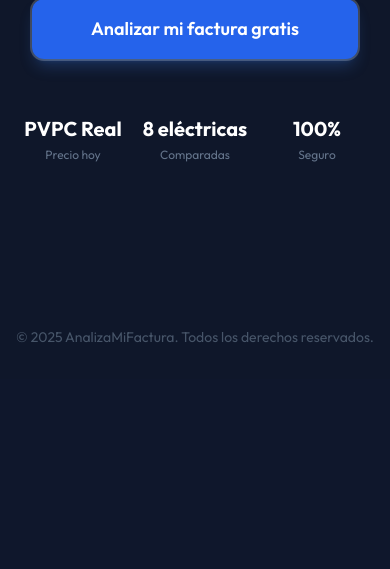
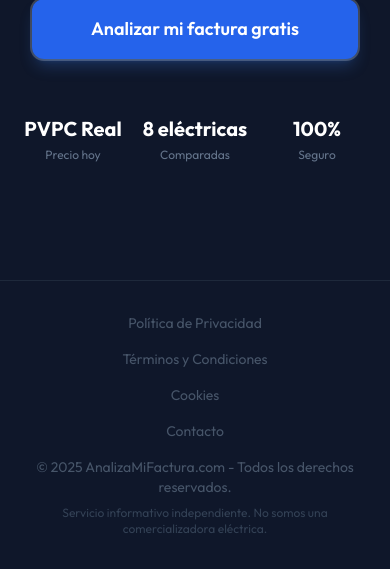
Before and after one commit to Gerardmc01/analizamifactura, a Flask app: page / in a window 390 px wide. Shown: the part 465-1034 px from the top of the page. Before the commit the page ends 807 px from the top, so only its background shows below. Run offline with Flask 3, Linux system fonts and the light colour scheme; some libraries are stand-ins or nearby versions.

Commit message:
SEO complete: Google verification + sitemap + robots + legal pages (RGPD compliant)

```diff
--- a/app.py
+++ b/app.py
@@ -1,4 +1,4 @@
-from flask import Flask, render_template, request, jsonify
+from flask import Flask, render_template, request, jsonify, send_from_directory
 import time
 from analysis_engine import analyze_electricity_bill
 import io
@@ -51,6 +51,14 @@
         traceback.print_exc()
         return jsonify({"success": False, "error": "Error al procesar la factura."})
 
+@app.route('/sitemap.xml')
+def sitemap():
+    return send_from_directory('static', 'sitemap.xml')
+
+@app.route('/robots.txt')
+def robots():
+    return send_from_directory('static', 'robots.txt')
+
 if __name__ == '__main__':
     import os
     port = int(os.environ.get('PORT', 5001))
--- a/static/js/app.jsx
+++ b/static/js/app.jsx
@@ -480,10 +480,251 @@
     </div>
 );
 
+// --- Legal Pages ---
+
+const PrivacidadPage = ({ onNavigate }) => (
+    <div className="max-w-4xl mx-auto px-4 py-16 animate-slide-up">
+        <h1 className="text-4xl md:text-5xl font-bold mb-8">Política de Privacidad</h1>
+
+        <div className="space-y-6 text-slate-300 leading-relaxed">
+            <p className="text-sm text-slate-400">Última actualización: 22 de noviembre de 2025</p>
+
+            <section className="glass-panel p-6 rounded-xl">
+                <h2 className="text-2xl font-bold text-white mb-4">1. Responsable del tratamiento</h2>
+                <p><strong>Identidad:</strong> AnalizaMiFactura.com</p>
+                <p><strong>Contacto:</strong> info@analizamifactura.com</p>
+            </section>
+
+            <section className="glass-panel p-6 rounded-xl">
+                <h2 className="text-2xl font-bold text-white mb-4">2. Datos que recopilamos</h2>
+                <p className="mb-3">En AnalizaMiFactura.com procesamos los siguientes datos:</p>
+                <ul className="list-disc list-inside space-y-2 ml-4">
+                    <li><strong>Datos de tu factura eléctrica:</strong> Importe total, consumo en kWh, fecha del período facturado.</li>
+                    <li><strong>Datos técnicos:</strong> Dirección IP (anonimizada), tipo de navegador, sistema operativo.</li>
+                    <li><strong>NO recopilamos:</strong> Nombre, DNI, dirección postal, cuenta bancaria, email (a menos que nos contactes voluntariamente).</li>
+                </ul>
+            </section>
+
+            <section className="glass-panel p-6 rounded-xl">
+                <h2 className="text-2xl font-bold text-white mb-4">3. Finalidad del tratamiento</h2>
+                <p className="mb-3">Usamos tus datos exclusivamente para:</p>
+                <ul className="list-disc list-inside space-y-2 ml-4">
+                    <li>Analizar tu factura eléctrica y calcular posibles ahorros</li>
+                    <li>Comparar tu tarifa con ofertas del mercado regulado</li>
+                    <li>Obtener el precio PVPC real desde la API de ESIOS (Red Eléctrica de España)</li>
+                    <li>Mejorar nuestro servicio mediante análisis anónimos y agregados</li>
+                </ul>
+            </section>
+
+            <section className="glass-panel p-6 rounded-xl">
+                <h2 className="text-2xl font-bold text-white mb-4">4. Base legal</h2>
+                <p>El tratamiento de tus datos se basa en:</p>
+                <ul className="list-disc list-inside space-y-2 ml-4 mt-3">
+                    <li><strong>Consentimiento:</strong> Al usar nuestro servicio aceptas esta política</li>
+                    <li><strong>Interés legítimo:</strong> Mejorar nuestro servicio y detectar fraudes</li>
+                </ul>
+            </section>
+
+            <section className="glass-panel p-6 rounded-xl">
+                <h2 className="text-2xl font-bold text-white mb-4">5. Conservación de datos</h2>
+                <p><strong>IMPORTANTE:</strong> Tu factura se procesa <span className="text-green-400 font-bold">temporalmente</span> y se <span className="text-red-400 font-bold">elimina inmediatamente</span> tras el análisis.</p>
+                <p className="mt-3">NO almacenamos tus facturas en nuestros servidores de forma permanente.</p>
+            </section>
+
+            <section className="glass-panel p-6 rounded-xl">
+                <h2 className="text-2xl font-bold text-white mb-4">6. Compartir datos con terceros</h2>
+                <p className="mb-3">NO vendemos ni compartimos tus datos personales con terceros. Únicamente compartimos datos técnicos anónimos con:</p>
+                <ul className="list-disc list-inside space-y-2 ml-4">
+                    <li><strong>ESIOS API:</strong> Para obtener precios PVPC reales (solo consultamos, no enviamos tus datos)</li>
+                    <li><strong>Hosting (Render.com):</strong> Necesario para el funcionamiento técnico del servicio</li>
+                </ul>
+            </section>
+
+            <section className="glass-panel p-6 rounded-xl">
+                <h2 className="text-2xl font-bold text-white mb-4">7. Tus derechos (RGPD)</h2>
+                <p className="mb-3">Conforme al Reglamento General de Protección de Datos (RGPD), tienes derecho a:</p>
+                <ul className="list-disc list-inside space-y-2 ml-4">
+                    <li><strong>Acceso:</strong> Saber qué datos tenemos sobre ti</li>
+                    <li><strong>Rectificación:</strong> Corregir datos inexactos</li>
+                    <li><strong>Supresión:</strong> Eliminar tus datos ("derecho al olvido")</li>
+                    <li><strong>Limitación:</strong> Restringir el procesamiento</li>
+                    <li><strong>Portabilidad:</strong> Recibir tus datos en formato estructurado</li>
+                    <li><strong>Oposición:</strong> Oponerte al tratamiento</li>
+                </ul>
+                <p className="mt-4">Para ejercer estos derechos, contacta: <strong>info@analizamifactura.com</strong></p>
+            </section>
+
+            <section className="glass-panel p-6 rounded-xl">
+                <h2 className="text-2xl font-bold text-white mb-4">8. Cookies</h2>
+                <p>Consulta nuestra <button onClick={() => onNavigate('cookies')} className="text-blue-400 underline">Política de Cookies</button> para más información.</p>
+            </section>
+
+            <section className="glass-panel p-6 rounded-xl">
+                <h2 className="text-2xl font-bold text-white mb-4">9. Cambios en esta política</h2>
+                <p>Nos reservamos el derecho de modificar esta política. Te notificaremos de cambios significativos.</p>
+            </section>
+        </div>
+    </div>
+);
+
+const TerminosPage = ({ onNavigate }) => (
+    <div className="max-w-4xl mx-auto px-4 py-16 animate-slide-up">
+        <h1 className="text-4xl md:text-5xl font-bold mb-8">Términos y Condiciones</h1>
+
+        <div className="space-y-6 text-slate-300 leading-relaxed">
+            <p className="text-sm text-slate-400">Última actualización: 22 de noviembre de 2025</p>
+
+            <section className="glass-panel p-6 rounded-xl">
+                <h2 className="text-2xl font-bold text-white mb-4">1. Aceptación de los términos</h2>
+                <p>Al acceder y usar AnalizaMiFactura.com, aceptas estar sujeto a estos Términos y Condiciones.</p>
+            </section>
+
+            <section className="glass-panel p-6 rounded-xl">
+                <h2 className="text-2xl font-bold text-white mb-4">2. Descripción del servicio</h2>
+                <p className="mb-3">AnalizaMiFactura.com ofrece:</p>
+                <ul className="list-disc list-inside space-y-2 ml-4">
+                    <li>Análisis automático de facturas eléctricas en PDF</li>
+                    <li>Comparación con tarifas del mercado español</li>
+                    <li>Recomendaciones de ahorro basadas en datos reales del PVPC</li>
+                </ul>
+            </section>
+
+            <section className="glass-panel p-6 rounded-xl">
+                <h2 className="text-2xl font-bold text-white mb-4">3. Uso del servicio</h2>
+                <p className="mb-3">Te comprometes a:</p>
+                <ul className="list-disc list-inside space-y-2 ml-4">
+                    <li>Subir ÚNICAMENTE facturas eléctricas legítimas</li>
+                    <li>NO usar el servicio para fines ilegales o fraudulentos</li>
+                    <li>NO intentar vulnerar la seguridad del sistema</li>
+                    <li>NO hacer un uso abusivo que sobrecargue nuestros servidores</li>
+                </ul>
+            </section>
+
+            <section className="glass-panel p-6 rounded-xl">
+                <h2 className="text-2xl font-bold text-white mb-4">4. Limitación de responsabilidad</h2>
+                <div className="bg-yellow-500/10 border border-yellow-500/30 p-4 rounded-lg mb-3">
+                    <p className="font-bold text-yellow-400">IMPORTANTE:</p>
+                </div>
+                <ul className="list-disc list-inside space-y-2 ml-4">
+                    <li>Los análisis son <strong>orientativos</strong> y basados en datos públicos</li>
+                    <li>NO garantizamos la exactitud del 100% en la lectura OCR de facturas</li>
+                    <li>Las recomendaciones de ahorro son <strong>estimaciones</strong></li>
+                    <li>NO somos una compañía eléctrica ni comercializadora</li>
+                    <li>NO nos hacemos responsables de decisiones de contratación basadas en nuestro análisis</li>
+                    <li>El precio PVPC mostrado es informativo (obtenido de ESIOS)</li>
+                </ul>
+            </section>
+
+            <section className="glass-panel p-6 rounded-xl">
+                <h2 className="text-2xl font-bold text-white mb-4">5. Propiedad intelectual</h2>
+                <p>Todo el contenido de AnalizaMiFactura.com (código, diseño, textos, logos) está protegido por derechos de autor.</p>
+            </section>
+
+            <section className="glass-panel p-6 rounded-xl">
+                <h2 className="text-2xl font-bold text-white mb-4">6. Enlaces a terceros</h2>
+                <p>Podemos mostrar enlaces a comercializadoras eléctricas. NO somos responsables del contenido o servicios de estos sitios externos.</p>
+            </section>
+
+            <section className="glass-panel p-6 rounded-xl">
+                <h2 className="text-2xl font-bold text-white mb-4">7. Modificación del servicio</h2>
+                <p>Nos reservamos el derecho de modificar, suspender o discontinuar el servicio en cualquier momento sin previo aviso.</p>
+            </section>
+
+            <section className="glass-panel p-6 rounded-xl">
+                <h2 className="text-2xl font-bold text-white mb-4">8. Ley aplicable</h2>
+                <p>Estos términos se rigen por la legislación española. Cualquier disputa se resolverá en los tribunales de España.</p>
+            </section>
+
+            <section className="glass-panel p-6 rounded-xl">
+                <h2 className="text-2xl font-bold text-white mb-4">9. Contacto</h2>
+                <p>Para cualquier duda sobre estos términos: <strong>info@analizamifactura.com</strong></p>
+            </section>
+        </div>
+    </div>
+);
+
+const CookiesPage = ({ onNavigate }) => (
+    <div className="max-w-4xl mx-auto px-4 py-16 animate-slide-up">
+        <h1 className="text-4xl md:text-5xl font-bold mb-8">Política de Cookies</h1>
+
+        <div className="space-y-6 text-slate-300 leading-relaxed">
+            <p className="text-sm text-slate-400">Última actualización: 22 de noviembre de 2025</p>
+
+            <section className="glass-panel p-6 rounded-xl">
+                <h2 className="text-2xl font-bold text-white mb-4">¿Qué son las cookies?</h2>
+                <p>Las cookies son pequeños archivos de texto que se almacenan en tu dispositivo cuando visitas una web. Nos ayudan a mejorar tu experiencia y analizar el uso del sitio.</p>
+            </section>
+
+            <section className="glass-panel p-6 rounded-xl">
+                <h2 className="text-2xl font-bold text-white mb-4">Cookies que utilizamos</h2>
+
+                <div className="space-y-4">
+                    <div className="bg-blue-500/10 border border-blue-500/20 p-4 rounded-lg">
+                        <h3 className="font-bold text-white mb-2">🔵 Cookies técnicas (necesarias)</h3>
+                        <p className="text-sm mb-2">Esenciales para el funcionamiento de la web.</p>
+                        <ul className="list-disc list-inside text-sm ml-4">
+                            <li><strong>Sesión:</strong> Mantiene tu estado mientras navegas</li>
+                            <li><strong>Duración:</strong> Se eliminan al cerrar el navegador</li>
+                            <li><strong>Consentimiento:</strong> NO necesario (son obligatorias)</li>
+                        </ul>
+                    </div>
+
+                    <div className="bg-green-500/10 border border-green-500/20 p-4 rounded-lg">
+                        <h3 className="font-bold text-white mb-2">🟢 Cookies analíticas (opcional)</h3>
+                        <p className="text-sm mb-2">Nos ayudan a entender cómo usas la web.</p>
+                        <ul className="list-disc list-inside text-sm ml-4">
+                            <li><strong>Proveedor:</strong> Google Analytics (si activado)</li>
+                            <li><strong>Datos:</strong> Páginas visitadas, tiempo en el sitio, navegador usado</li>
+                            <li><strong>Duración:</strong> Hasta 24 meses</li>
+                            <li><strong>Consentimiento:</strong> SÍ necesario</li>
+                        </ul>
+                    </div>
+
+                    <div className="bg-purple-500/10 border border-purple-500/20 p-4 rounded-lg">
+                        <h3 className="font-bold text-white mb-2">🟣 Cookies de marketing (opcional)</h3>
+                        <p className="text-sm mb-2">Para mostrarte contenido relevante.</p>
+                        <ul className="list-disc list-inside text-sm ml-4">
+                            <li><strong>Proveedor:</strong> Actualmente NO usamos cookies de marketing</li>
+                            <li><strong>Futuro:</strong> Si las activamos, te pediremos consentimiento</li>
+                        </ul>
+                    </div>
+                </div>
+            </section>
+
+            <section className="glass-panel p-6 rounded-xl">
+                <h2 className="text-2xl font-bold text-white mb-4">Gestionar cookies</h2>
+                <p className="mb-3">Puedes controlar y eliminar cookies en cualquier momento:</p>
+                <ul className="list-disc list-inside space-y-2 ml-4">
+                    <li><strong>En tu navegador:</strong> Configuración → Privacidad → Cookies</li>
+                    <li><strong>Chrome:</strong> Settings → Privacy → Cookies</li>
+                    <li><strong>Firefox:</strong> Options → Privacy → Cookies</li>
+                    <li><strong>Safari:</strong> Preferences → Privacy → Cookies</li>
+                </ul>
+                <p className="mt-4 text-yellow-400 text-sm">⚠️ Bloquear cookies técnicas puede afectar al funcionamiento del sitio.</p>
+            </section>
+
+            <section className="glass-panel p-6 rounded-xl">
+                <h2 className="text-2xl font-bold text-white mb-4">Cookies de terceros</h2>
+                <p className="mb-3">Podemos usar servicios de terceros que establecen sus propias cookies:</p>
+                <ul className="list-disc list-inside space-y-2 ml-4">
+                    <li><strong>Google Analytics:</strong> <a href="https://policies.google.com/privacy" target="_blank" rel="noopener" className="text-blue-400 underline">Política de privacidad</a></li>
+                    <li><strong>Render.com (hosting):</strong> Cookies técnicas de servidor</li>
+                </ul>
+            </section>
+
+            <section className="glass-panel p-6 rounded-xl">
+                <h2 className="text-2xl font-bold text-white mb-4">Más información</h2>
+                <p>Para más detalles sobre cómo tratamos tus datos, consulta nuestra <button onClick={() => onNavigate('privacidad')} className="text-blue-400 underline">Política de Privacidad</button>.</p>
+                <p className="mt-3">Contacto: <strong>info@analizamifactura.com</strong></p>
+            </section>
+        </div>
+    </div>
+);
+
 // --- Main App ---
 
 const App = () => {
-    const [view, setView] = useState('landing'); // landing, upload, analyzing, results, error, como-funciona, seguridad, empresas
+    const [view, setView] = useState('landing'); // landing, upload, analyzing, results, error, como-funciona, seguridad, empresas, privacidad, terminos, cookies
     const [file, setFile] = useState(null);
     const [data, setData] = useState(null);
     const [error, setError] = useState('');
@@ -549,6 +790,9 @@
                 {view === 'como-funciona' && <ComoFuncionaPage onNavigate={handleNavigate} onStart={handleStart} />}
                 {view === 'seguridad' && <SeguridadPage onNavigate={handleNavigate} />}
                 {view === 'empresas' && <EmpresasPage onNavigate={handleNavigate} />}
+                {view === 'privacidad' && <PrivacidadPage onNavigate={handleNavigate} />}
+                {view === 'terminos' && <TerminosPage onNavigate={handleNavigate} />}
+                {view === 'cookies' && <CookiesPage onNavigate={handleNavigate} />}
                 {view === 'error' && (
                     <div className="min-h-[60vh] flex flex-col items-center justify-center px-4">
                         <div className="max-w-md text-center">
@@ -568,8 +812,17 @@
                 )}
             </main>
 
-            <footer className="py-8 text-center text-slate-600 text-sm">
-                <p>© 2025 AnalizaMiFactura. Todos los derechos reservados.</p>
+            <footer className="py-8 px-4 text-center text-slate-600 text-sm border-t border-slate-800">
+                <div className="max-w-4xl mx-auto">
+                    <div className="flex flex-col md:flex-row justify-center items-center gap-4 md:gap-8 mb-4">
+                        <button onClick={() => handleNavigate('privacidad')} className="hover:text-white transition">Política de Privacidad</button>
+                        <button onClick={() => handleNavigate('terminos')} className="hover:text-white transition">Términos y Condiciones</button>
+                        <button onClick={() => handleNavigate('cookies')} className="hover:text-white transition">Cookies</button>
+                        <a href="mailto:info@analizamifactura.com" className="hover:text-white transition">Contacto</a>
+                    </div>
+                    <p>© 2025 AnalizaMiFactura.com - Todos los derechos reservados.</p>
+                    <p className="mt-2 text-xs text-slate-700">Servicio informativo independiente. No somos una comercializadora eléctrica.</p>
+                </div>
             </footer>
         </div>
     );
--- a/templates/index.html
+++ b/templates/index.html
@@ -4,6 +4,9 @@
 <head>
     <meta charset="UTF-8">
     <meta name="viewport" content="width=device-width, initial-scale=1.0">
+
+    <!-- Google Search Console Verification -->
+    <meta name="google-site-verification" content="uMbq67a7V71xwglUoq5dEGrWCqt7hcSC8luxBbFxyeY" />
 
     <!-- SEO Meta Tags en Español -->
     <title>Analiza Mi Factura - Ahorra en tu Factura de Luz | Comparador de Tarifas Eléctricas España</title>
```
Also changed, not shown: static/robots.txt (added, +16 -0 lines), static/sitemap.xml (added, +45 -0 lines).
